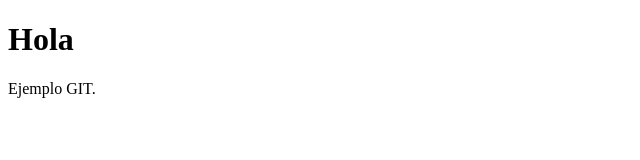
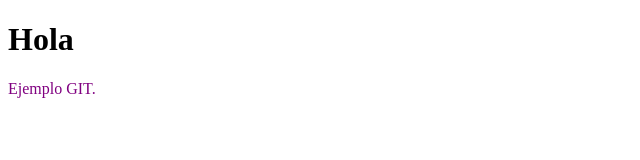
Before and after one commit to isaiascalvo/EjemploGit, a plain HTML site: page index.html in a window 1280 px wide. Shown: the full height of the page, 0-640 px from the left. Drawn offline with Linux system fonts and the light colour scheme.

Commit message:
Cambios en el estilo del p

```diff
--- a/index.html
+++ b/index.html
@@ -6,7 +6,7 @@
   </head>
   <body>
     <h1>Hola</h1>
-    <p>
+    <p style="color:purple">
       Ejemplo GIT.
     </p>
   </body>
```
